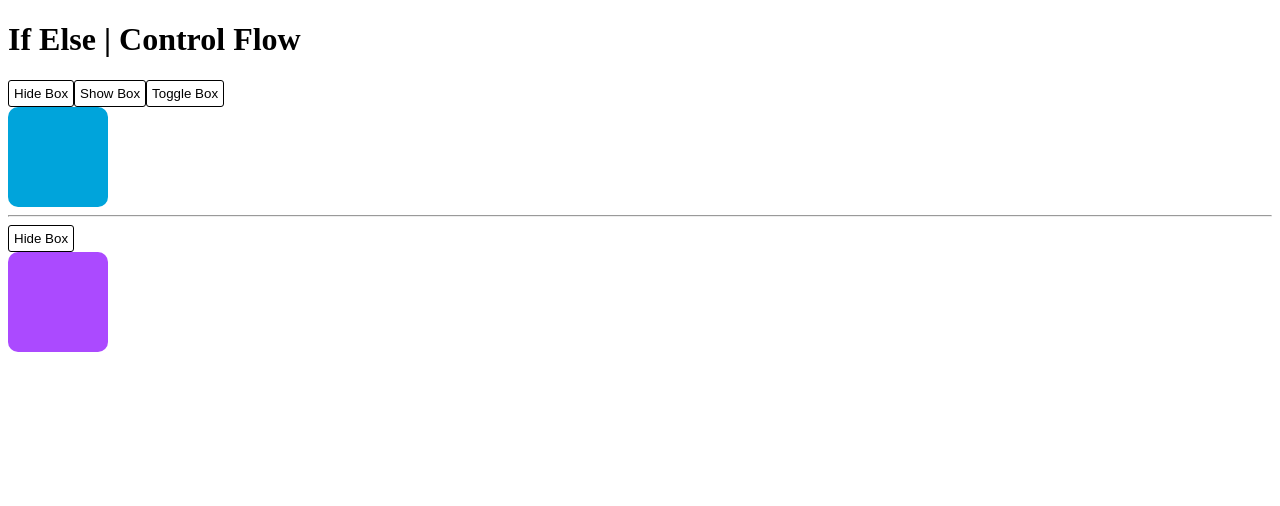
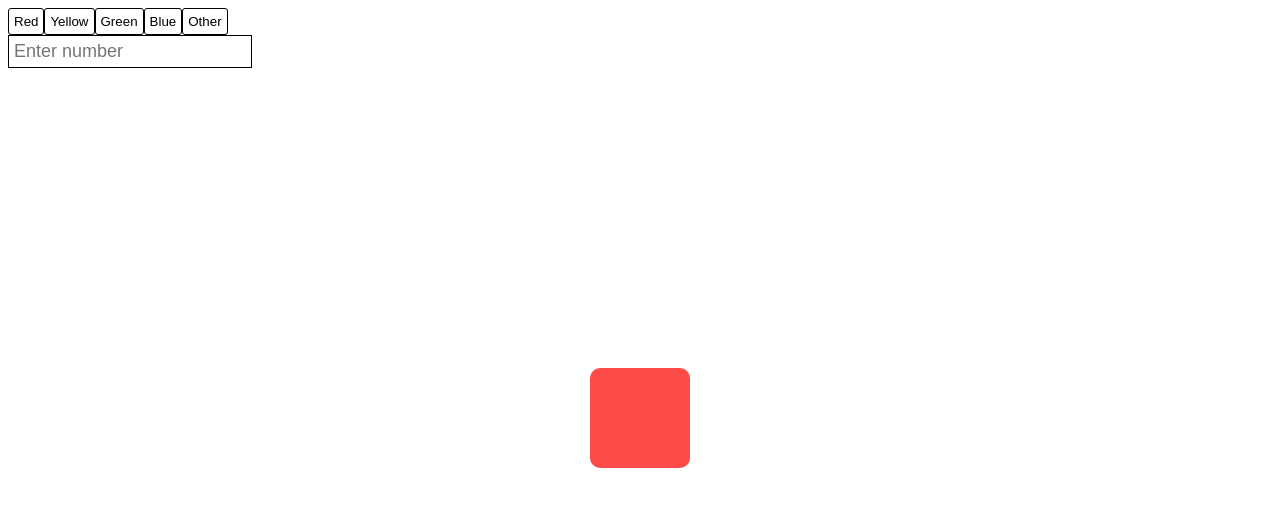
Before and after one commit to Bhavu7/Angular-v20, an Angular app: page / in a window 1280 px wide. Shown: the top 506 px of the page. Built offline with nearby package versions, Linux system fonts and the light colour scheme.

Commit message:
If Else | Control Flow

```diff
--- a/src/app/app.css
+++ b/src/app/app.css
@@ -1,9 +1,9 @@
-div {
+/* div {
   background: #00a4db;
   border-radius: 10px;
   height: 100px;
   width: 100px;
-}
+} */
 
 button {
   padding: 5px;
@@ -27,9 +27,72 @@ button:hover {
   -o-transition: all ease 0.3s;
 }
 
-.box2 {
-  background: #ab4aff;
+.parent{
+  display: flex;
+  flex-wrap: wrap;
+  justify-content: center;
+  align-items: center;
+  padding: 300px 0px 0px 0px;
+}
+
+input{
+  padding: 5px;
+  border: 1px solid black;
+  font-size: large;
+  background: transparent;
+  transition: all ease 0.3s;
+}
+
+input:focus{
+  transition: all ease 0.3s;
+  border: 1px solid black;
+  -webkit-border-radius: 5px;
+  -moz-border-radius: 5px;
+  -ms-border-radius: 5px;
+  -o-border-radius: 5px;
+  border-radius: 5px;
+}
+
+@keyframes circlet {
+  from { border-radius: 0; }
+  to   { border-radius: 50%; }
+}
+
+.box {
+  background: #000;
+  width: 100px;
+  height: 100px;
+  border-radius: 0;
+}
+
+.box:hover {
+  animation: circlet 0.3s ease forwards;
+}
+
+.box1 {
+  background: #ff4a4a;
   border-radius: 10px;
   height: 100px;
   width: 100px;
 }
+
+.box2 {
+  background: #fffc4a;
+  border-radius: 10px;
+  height: 100px;
+  width: 100px;
+}
+
+.box3 {
+  background: #74ff4a;
+  border-radius: 10px;
+  height: 100px;
+  width: 100px;
+}
+
+.box4 {
+  background: #4a4aff;
+  border-radius: 10px;
+  height: 100px;
+  width: 100px;
+}
--- a/src/app/app.html
+++ b/src/app/app.html
@@ -36,8 +36,7 @@
 <button (click)="getEmail(emailField.value)">Get Email</button>
 <button (click)="setEmail()">Set Email</button> -->
 
-
-<h1>If Else | Control Flow</h1>
+<!-- <h1>If Else | Control Flow</h1>
 <button (click)="hideBox()">Hide Box</button>
 <button (click)="showBox()">Show Box</button>
 <button (click)="toggleBox()">Toggle Box</button>
@@ -54,4 +53,24 @@
 }
 @else{
   <div class="box2" style="background-color: red;"></div>
-}
+} -->
+<button (click)="handleColor(1)">Red</button>
+<button (click)="handleColor(2)">Yellow</button>
+<button (click)="handleColor(3)">Green</button>
+<button (click)="handleColor(4)">Blue</button>
+<button (click)="handleColor(5)">Other</button>
+<br>
+<input type="text" (input)="handleInput($event)" name="text" id="text" placeholder="Enter number" />
+<div class="parent">
+  @if(color == 1){
+  <div class="box1"></div>
+  } @else if (color == 2) {
+  <div class="box2"></div>
+  } @else if (color == 3) {
+  <div class="box3"></div>
+  } @else if (color == 4) {
+  <div class="box4"></div>
+  } @else {
+  <div class="box"></div>
+  }
+</div>
--- a/src/app/app.ts
+++ b/src/app/app.ts
@@ -100,22 +100,32 @@ export class App {
   //   this.email = "bhavubhoi@swiftlist.io";
   // }
 
-  display = true;
-  toggle = true;
+  // display = true;
+  // toggle = true;
 
-  hideBox(){
-    this.display = false;
+  // hideBox(){
+  //   this.display = false;
+  // }
+
+  // showBox(){
+  //   this.display = true;
+  // }
+
+  // toggleBox(){
+  //   this.display = !this.display;
+  // }
+
+  // toggleBoxes(){
+  //   this.toggle = !this.toggle;
+  // }
+
+  color = 1
+
+  handleColor(value : number){
+    this.color = value;
   }
 
-  showBox(){
-    this.display = true;
-  }
-
-  toggleBox(){
-    this.display = !this.display;
-  }
-
-  toggleBoxes(){
-    this.toggle = !this.toggle;
+  handleInput(event : Event){
+    this.color = parseInt((event.target as HTMLInputElement).value);
   }
 }
```
